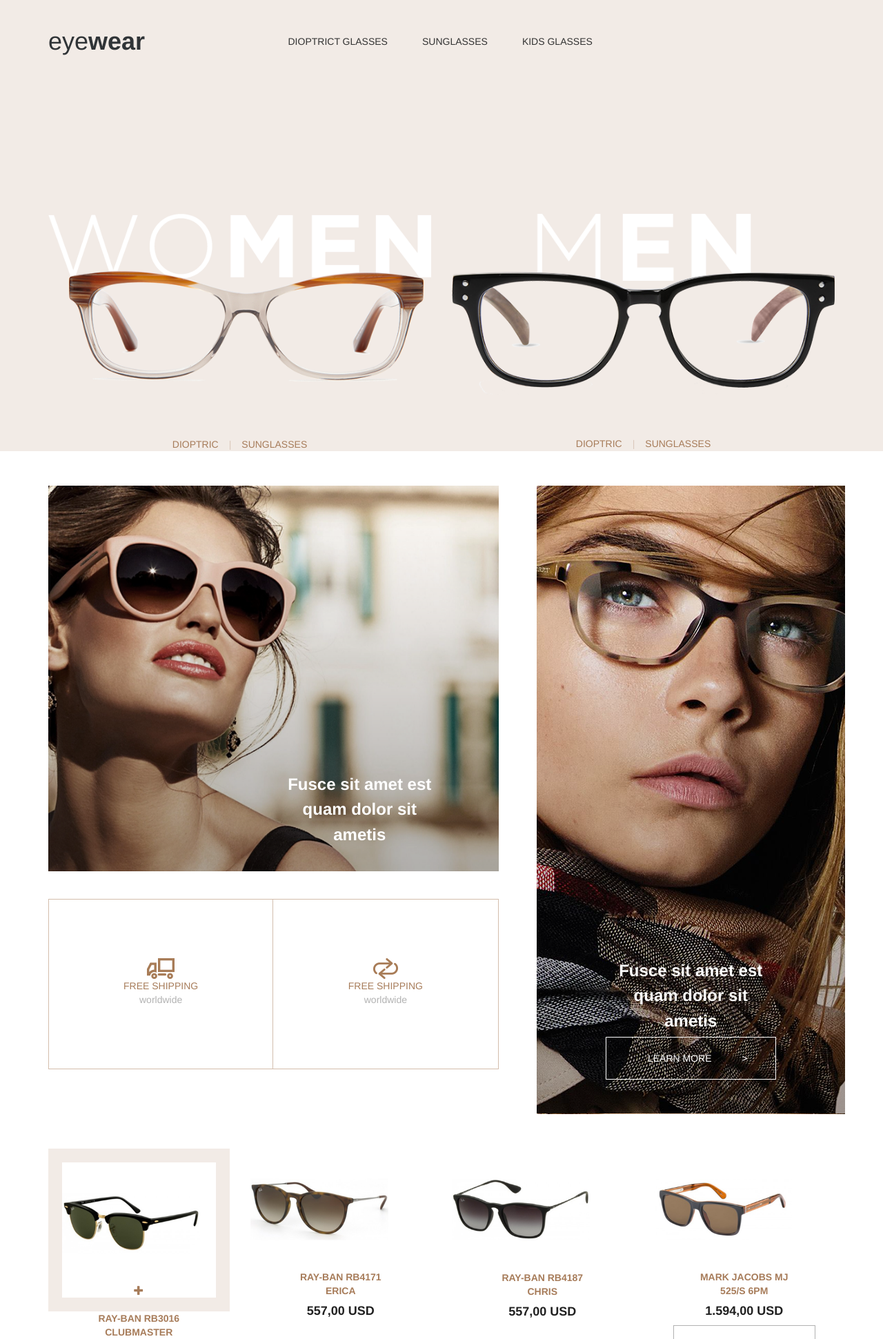
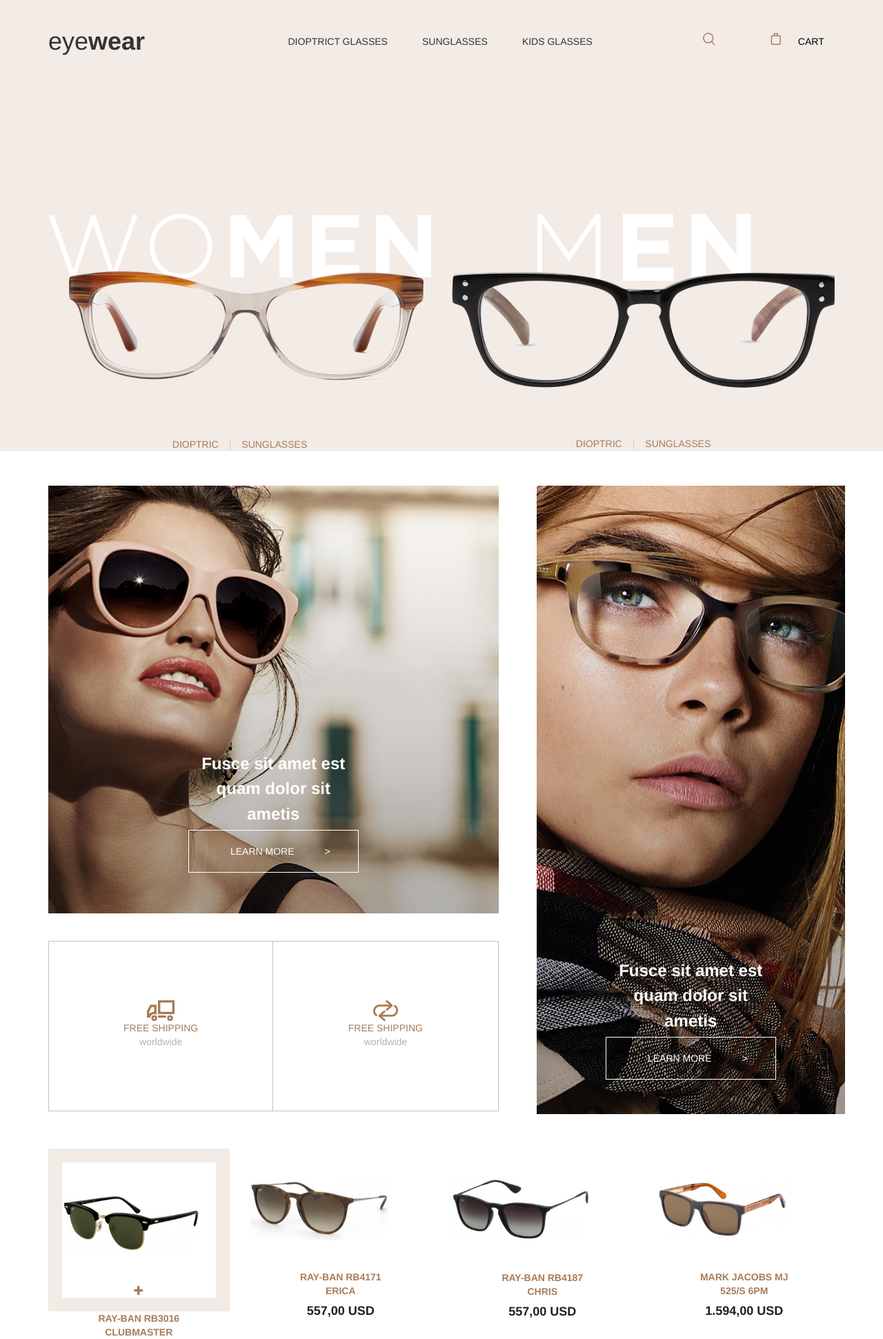
Before and after one commit to victormalezhik/test.loc, a PHP site: page / in a window 1280 px wide. Shown: the top 1941 px of the page at 69% size. Run offline with PHP 8.4, Linux system fonts and the light colour scheme; some web fonts are replaced.

Commit message:
The fourth change
I fixed problemes in the sections2, also i fixed problems in the section3 with button.
I'm adding content to footer.

```diff
--- a/test.loc/css/media.css
+++ b/test.loc/css/media.css
@@ -1,13 +1,3 @@
-@media (min-width: 640px) and (max-width: 992px){
-    .section2_link_ {
-        border-left: 1px solid #d3bdac;
-        background: red;
-        display: none;
-    }
-
-}
-
-
 @media (min-width: 0px) and (max-width: 640px){
     .logo_center_text ul {
         display: flex;
@@ -16,9 +6,3 @@
         padding: 30px;
     }
 }
-
-@media (min-width: 0px) and (max-width: 400px){
-    .section_text .section2-text{
-        display: none;
-    }
-}
--- a/test.loc/css/style.css
+++ b/test.loc/css/style.css
@@ -179,7 +179,7 @@ header {
 }
 
 .picture1 {
-    max-width: 720px;
+    min-height: 620px;
     width: 100%;
     height: auto;
     background-image: url("/glasses/section2_picture1.png");
@@ -193,7 +193,6 @@ header {
     text-align: center;
     color: white;
     font-weight: bold;
-
 }
 
 .link {
@@ -232,14 +231,13 @@ header {
     text-align: center;
 }
 
-.sector3 {
-    padding: 400px 0 30px 250px;
-}
-
 .picture2 {
     max-width: 500px;
     height: auto;
     background-image: url("/glasses/section2_picture2.png");
+    background-repeat:no-repeat;
+    -webkit-background-size: cover;
+    background-size: cover;
 }
 
 .sector4 {
@@ -363,21 +361,20 @@ header {
     color: #a77c5a;
 }
 
-.button {
-    text-align: center;
-    padding: 30px 0 0 0;
-}
-
 .link_1 {
     border: 1px solid #b2b2b2;
     text-decoration: none;
     height: auto;
     text-transform: uppercase;
     display: inline-block;
-    padding: 20px 40px;
+    padding: 20px 40px ;
     color: #212121 ;
     justify-content: center;
     align-items: center;
+}
+
+.button {
+    text-align: center;
 }
 
 .link_1:hover {
@@ -389,27 +386,21 @@ header {
     padding: 0 0 0 40px;
 }
 
-.newarrivals {
-    padding: 190px 0 0 0;
-}
-
-.section4_images {
-    display: flex;
-    flex-direction: row;
-}
-
 .button1 {
     text-align: center;
     padding: 50px 0 0 0;
 }
 
 .section5 {
-    /*height: 100%;*/
     background:#e5e5e5;
     padding: 100px 0 0 0;
     display: flex;
     align-items: center;
     justify-content: center;
+}
+
+.padding_bottom {
+    padding-bottom: 60px;
 }
 
 .brand1 a img{
@@ -449,7 +440,7 @@ header {
     background-position: top center;
     -webkit-background-size: cover;
     background-size: cover;
-    padding: 130px 0 90px 0;
+    padding: 150px 0 90px 0;
 }
 
 .banner_text1 {
@@ -510,7 +501,7 @@ input[type="text"]::-webkit-input-placeholder {
 .section3,
 .section4,
 .section5,
-.section6{
+.section6 {
     margin-top: 50px;
 }
 
@@ -519,3 +510,7 @@ footer {
     margin-top: 50px;
     background-color: #f2ebe6;
 }
+
+.section_text{
+    padding-top: 370px;
+}
--- a/test.loc/index.html
+++ b/test.loc/index.html
@@ -38,20 +38,20 @@
                         </ul>
                     </div>
                 </div>
-                    <!--<div class="col-md-3">-->
-                        <!--<div class="list">-->
-                            <!--<a class="link1">-->
-                                <!--<i class="qwe-search"></i>-->
-                            <!--</a>-->
-                            <!--<a class="link2">-->
-                                <!--<i class="qwe-handbag"></i>-->
-                            <!--</a>-->
-                            <!--<div class="text">-->
-                                <!--<span class="ttu color-text">Cart</span>-->
-                            <!--</div>-->
-                        <!--</div>-->
-                    <!--</div>-->
-                <!--</div>-->
+                <div class="col-md-3">
+                    <div class="list">
+                        <a class="link1">
+                            <i class="qwe-search"></i>
+                        </a>
+                        <a class="link2">
+                            <i class="qwe-handbag"></i>
+                        </a>
+                        <div class="text">
+                            <span class="ttu color-text">Cart</span>
+                        </div>
+                    </div>
+                </div>
+            </div>
         </div>
         </div>
     </header>
@@ -92,19 +92,19 @@
                     <div class="col-md-7">
                         <div class="picture1">
                             <div class="sector3">
-                                <div class=section_text">
+                                <div class="section_text">
                                     <h3 class="section2-text">
                                         <p>Fusce sit amet est</p>
                                         <p>quam dolor sit</p>
                                         <p>ametis</p>
                                     </h3>
                                 </div>
-                                <!--<div class="bottom-text">-->
-                                <!--<a href="#" class="link">-->
-                                <!--<span class="link-text">Learn more</span>-->
-                                <!--<span class="simvol"> > </span>-->
-                                <!--</a>-->
-                                <!--</div>-->
+                                <div class="bottom-text">
+                                    <a href="#" class="link">
+                                        <span class="link-text">Learn more</span>
+                                        <span class="simvol"> > </span>
+                                    </a>
+                                </div>
                             </div>
                         </div>
                         <div class="links no-gutter">
@@ -169,8 +169,6 @@
     <div class="section3">
         <div class="container">
             <div class="row">
-                <!--<div class="bestsellers">-->
-                <!--<div class="section3_images">-->
                 <div class="col-md-3 col-sm-6 col-xs-12">
                     <div class="images1">
                         <div class="border">
@@ -219,22 +217,18 @@
                         </div>
                     </div>
                 </div>
-                <!--</div>-->
-                <div class="button">
+                <div class="col-md-12 button">
                     <a href="#" class="link_1">
                         <span class="bottom-text">Load more</span>
-                        <span class="sumbol"></span>
+                        <span class="sumbol"> > </span>
                     </a>
                 </div>
-                <!--</div>-->
             </div>
         </div>
     </div>
     <div class="section4">
         <div class="container">
             <div class="row">
-                <!--<div class="newarrivals">-->
-                    <!--<div class="section4_images">-->
                 <div class="col-md-3 col-sm-6 col-xs-12">
                     <div class="images1">
                         <img src="glasses/glasses1.png">
@@ -276,14 +270,12 @@
                     </div>
                 </div>
             </div>
-                    <div class="button1">
+            <div class="button1 col-md-12">
                 <a href="" class="link_1">
                     <span class="bottom-text">Load more</span>
                     <span class="sumbol"> > </span>
                 </a>
             </div>
-                <!--</div>-->
-            <!--</div>-->
         </div>
     </div>
     <div class="section5">
@@ -313,7 +305,7 @@
                         </div>
                     </div>
                 </div>
-                <div class="col-md-3 col-sm-6">
+                <div class="col-md-3 col-sm-6 padding_bottom">
                     <div class="brands">
                         <div class="section5_images">
                             <div class="brand1">
@@ -396,11 +388,7 @@
                         </div>
                     </div>
                 </div>
-
-
-
                 <div class="col-md-12">
-
                     <div class="newsletter">
                         <div class="banner">
                             <div class="section6_text">
```
Lines whose indentation alone changed are shown as unchanged.
